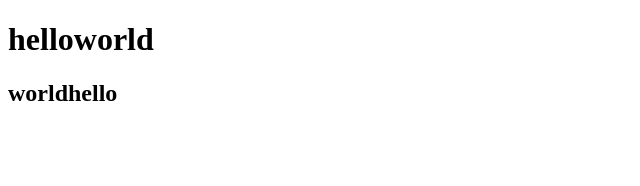
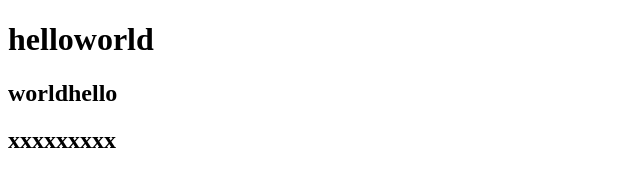
Before and after one commit to sunyoku/testDemo, a plain HTML site: page index.html in a window 1280 px wide. Shown: the whole page, without its empty margins (0-640 px from the left). Drawn offline with Linux system fonts and the light colour scheme.

Commit message:
这是第三次提交，修改index.html

```diff
--- a/index.html
+++ b/index.html
@@ -9,5 +9,6 @@
 <body>
     <h1>helloworld</h1>
     <h2>worldhello</h2>
+    <h2>xxxxxxxxx</h2>
 </body>
 </html>
```
